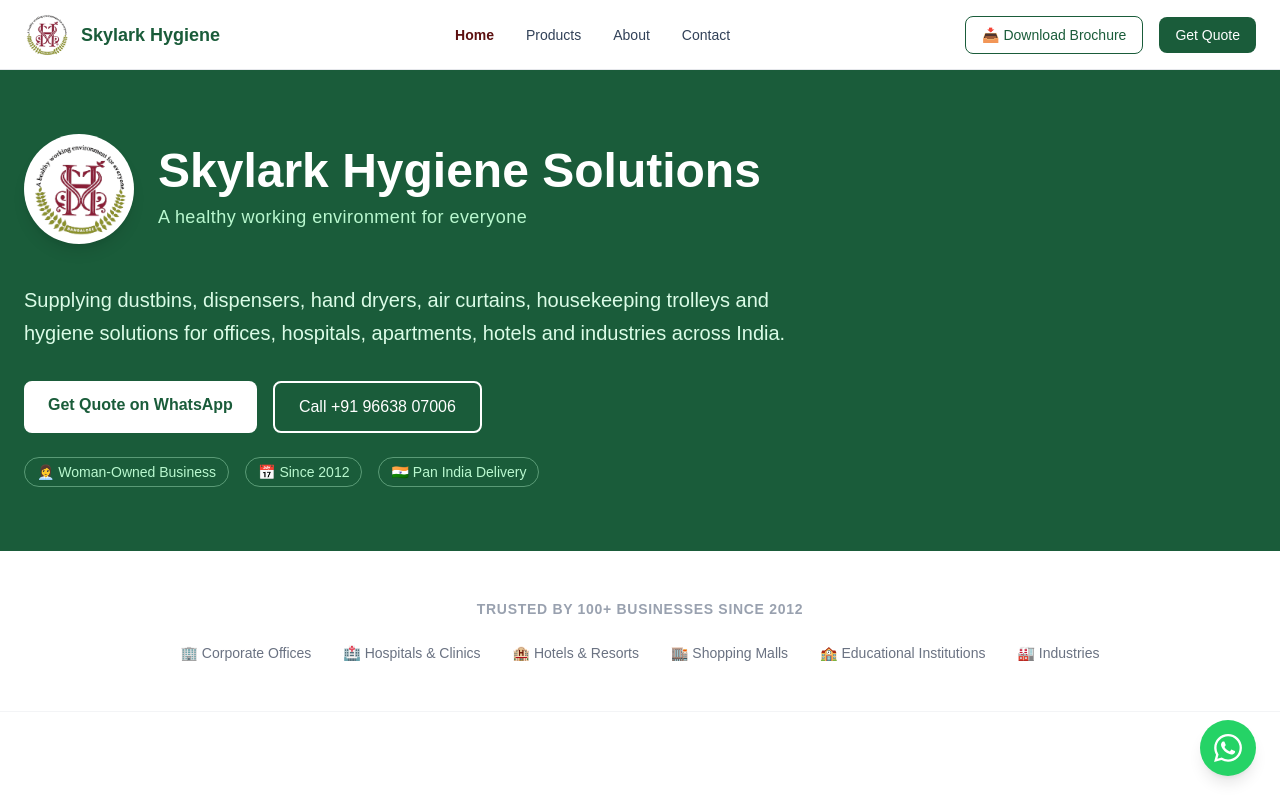
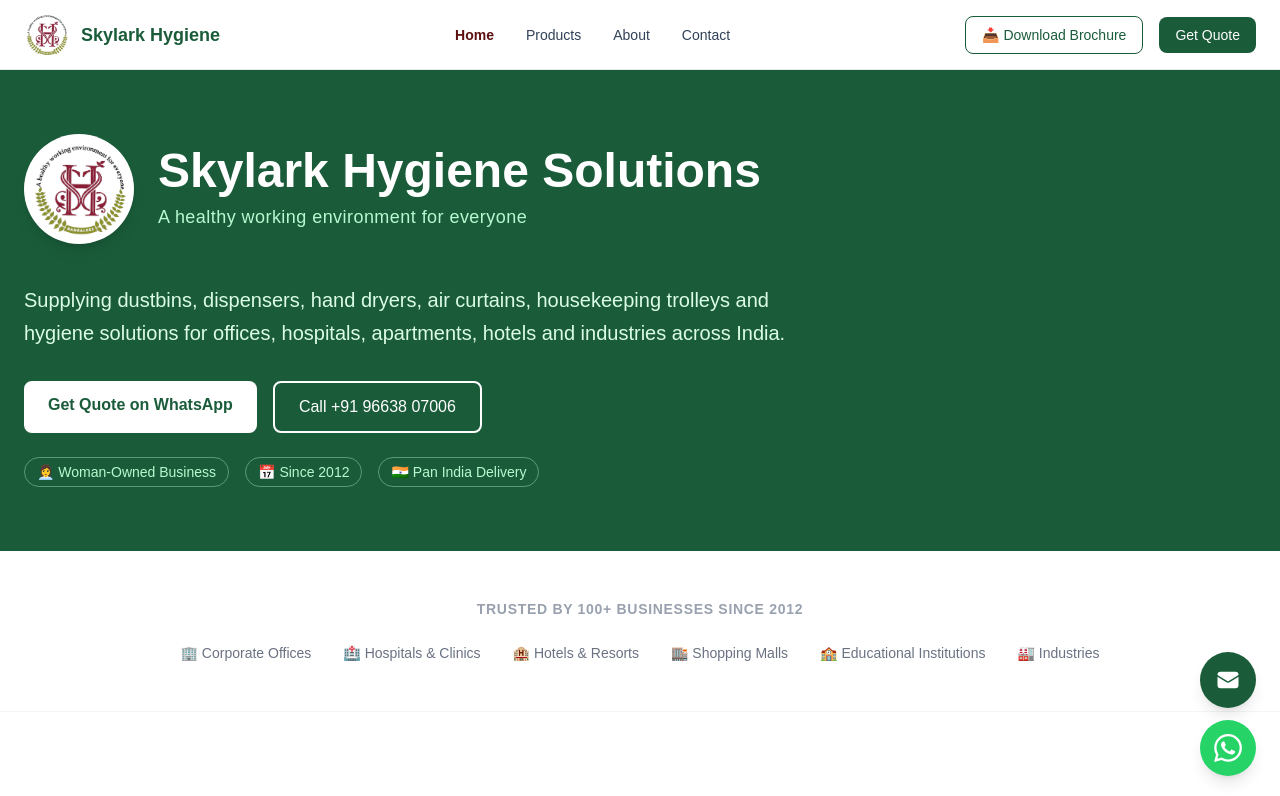
Before and after one commit to supreeta-anand-byatnal/skylark-hygiene, a Next.js app: page / in a window 1280 px wide. Shown: the top 796 px of the page. Built offline with nearby package versions, Linux system fonts and the light colour scheme.

Commit message:
feat: Add floating email button with Gmail compose link

```diff
--- a/app/components/WhatsAppButton.tsx
+++ b/app/components/WhatsAppButton.tsx
@@ -2,11 +2,29 @@
 
 export default function WhatsAppButton() {
   return (
+    <div className="fixed bottom-6 right-6 z-50 flex flex-col gap-3">
+      <a
+        href="https://mail.google.com/mail/?view=cm&to=sales@skylarkhygiene.com&su=Product%20Enquiry&body=Hi%2C%20I%27d%20like%20to%20enquire%20about%20your%20hygiene%20products."
+        target="_blank"
+        rel="noopener noreferrer"
+        className="bg-[#1a5c3a] hover:bg-[#154f32] text-white w-14 h-14 rounded-full flex items-center justify-center shadow-lg hover:shadow-xl transition-all hover:scale-110 active:scale-105"
+        aria-label="Send Email"
+      >
+        <svg
+          xmlns="http://www.w3.org/2000/svg"
+          viewBox="0 0 24 24"
+          fill="currentColor"
+          className="w-6 h-6"
+        >
+          <path d="M1.5 8.67v8.58a3 3 0 003 3h15a3 3 0 003-3V8.67l-8.928 5.493a3 3 0 01-3.144 0L1.5 8.67z" />
+          <path d="M22.5 6.908V6.75a3 3 0 00-3-3h-15a3 3 0 00-3 3v.158l9.714 5.978a1.5 1.5 0 001.572 0L22.5 6.908z" />
+        </svg>
+      </a>
       <a
         href="https://wa.me/919663807006?text=Hi, I'd like to enquire about your hygiene products."
         target="_blank"
         rel="noopener noreferrer"
-      className="fixed bottom-6 right-6 z-50 bg-[#25D366] hover:bg-[#20bd5a] text-white w-14 h-14 rounded-full flex items-center justify-center shadow-lg hover:shadow-xl transition-all hover:scale-110 active:scale-105"
+        className="bg-[#25D366] hover:bg-[#20bd5a] text-white w-14 h-14 rounded-full flex items-center justify-center shadow-lg hover:shadow-xl transition-all hover:scale-110 active:scale-105"
         aria-label="Chat on WhatsApp"
       >
         <svg
@@ -18,5 +36,6 @@
           <path d="M17.472 14.382c-.297-.149-1.758-.867-2.03-.967-.273-.099-.471-.148-.67.15-.197.297-.767.966-.94 1.164-.173.199-.347.223-.644.075-.297-.15-1.255-.463-2.39-1.475-.883-.788-1.48-1.761-1.653-2.059-.173-.297-.018-.458.13-.606.134-.133.298-.347.446-.52.149-.174.198-.298.298-.497.099-.198.05-.371-.025-.52-.075-.149-.669-1.612-.916-2.207-.242-.579-.487-.5-.669-.51-.173-.008-.371-.01-.57-.01-.198 0-.52.074-.792.372-.272.297-1.04 1.016-1.04 2.479 0 1.462 1.065 2.875 1.213 3.074.149.198 2.096 3.2 5.077 4.487.709.306 1.262.489 1.694.625.712.227 1.36.195 1.871.118.571-.085 1.758-.719 2.006-1.413.248-.694.248-1.289.173-1.413-.074-.124-.272-.198-.57-.347m-5.421 7.403h-.004a9.87 9.87 0 01-5.031-1.378l-.361-.214-3.741.982.998-3.648-.235-.374a9.86 9.86 0 01-1.51-5.26c.001-5.45 4.436-9.884 9.888-9.884 2.64 0 5.122 1.03 6.988 2.898a9.825 9.825 0 012.893 6.994c-.003 5.45-4.437 9.884-9.885 9.884m8.413-18.297A11.815 11.815 0 0012.05 0C5.495 0 .16 5.335.157 11.892c0 2.096.547 4.142 1.588 5.945L.057 24l6.305-1.654a11.882 11.882 0 005.683 1.448h.005c6.554 0 11.89-5.335 11.893-11.893a11.821 11.821 0 00-3.48-8.413z" />
         </svg>
       </a>
+    </div>
   );
 }
```
Lines whose indentation alone changed are shown as unchanged.
